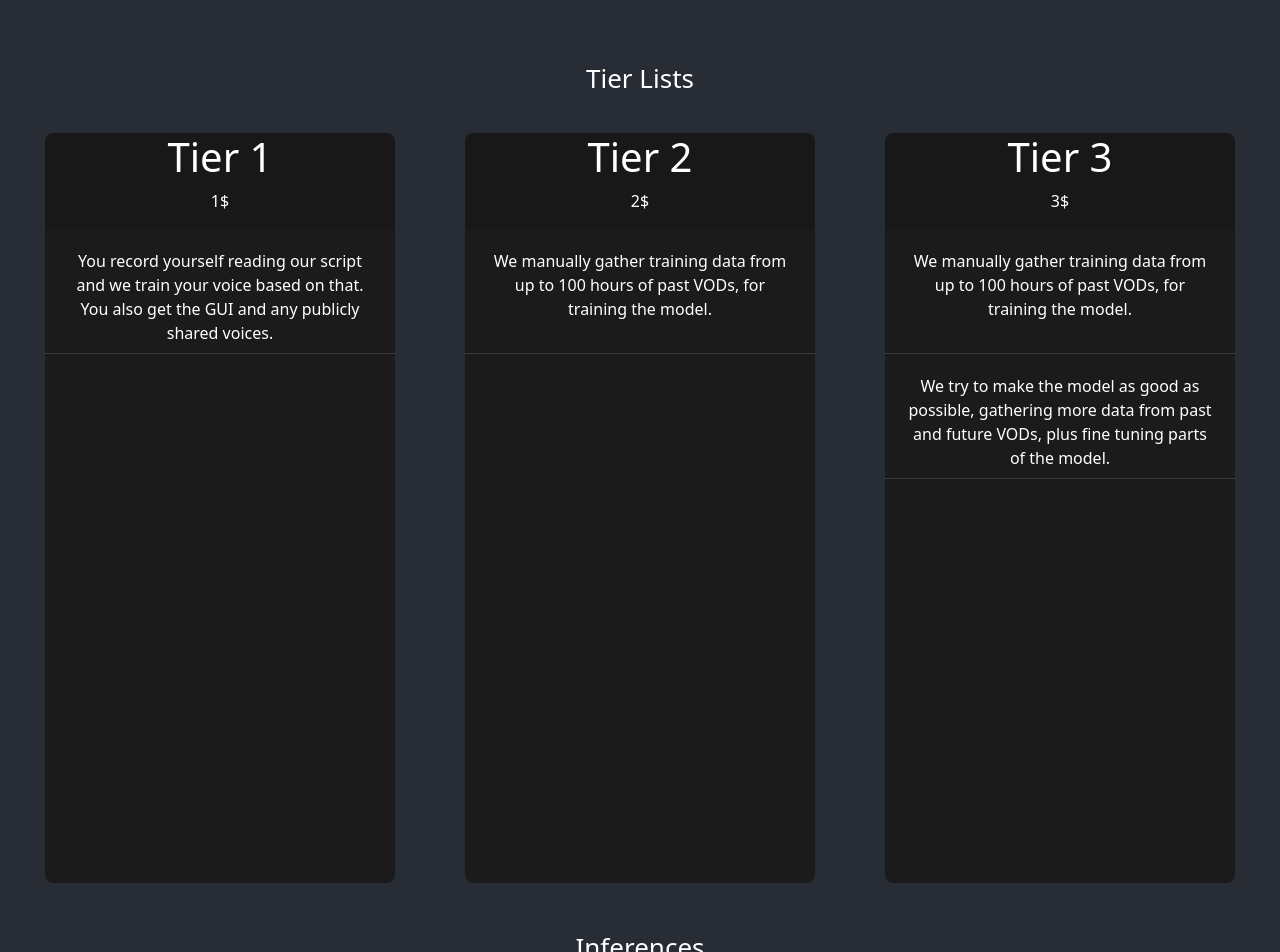
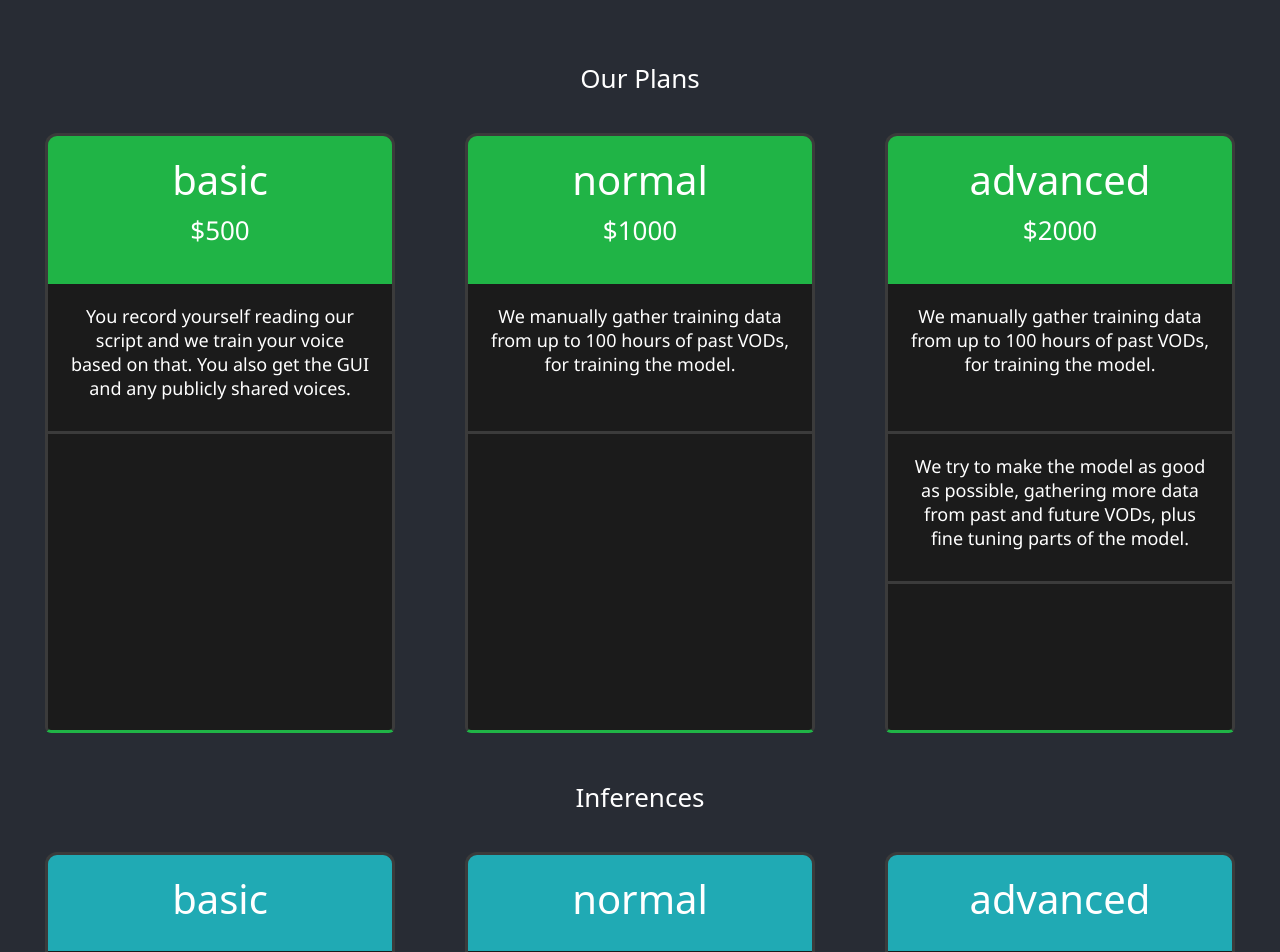
Before and after one commit to serg06/TTSLabs-Website, a React (Create React App) app: page / in a window 1280 px wide. Shown: the part 40-992 px from the top of the page. Built offline with nearby package versions, Linux system fonts and the light colour scheme.

Commit message:
tiers styling

```diff
--- a/src/App.js
+++ b/src/App.js
@@ -9,7 +9,7 @@ function App() {
     <div className="App">
       <header className="title">TTSLabs</header>
       <section className="TierList">
-        <header className="TierListHeader">Tier Lists</header>
+        <header className="TierListHeader">Our Plans</header>
         <TierList/>
       </section>
       <section className="InferenceTierList">
--- a/src/components/InferenceTierCard.jsx
+++ b/src/components/InferenceTierCard.jsx
@@ -6,7 +6,7 @@ class InferenceTier extends Component {
         return(
             <div className="InferenceTierCard">
                 <header className="InferenceTierCardHeader">
-                    <h1>{ this.props.tier_name }</h1>
+                    <h1 className="InferenceTierCardName">{ this.props.tier_name }</h1>
                 </header>
                 <div className="InferenceTierCardBody">
                     { this.props.inferences.map((inference, id) => <div className="InferenceTierCardText" key={ id }>{inference.name}<div className="InferenceTierCardPlayer"> <audio controls><source src={ inference.audio_url }></source></audio></div></div> )}
--- a/src/components/InferenceTierList.jsx
+++ b/src/components/InferenceTierList.jsx
@@ -6,14 +6,14 @@ class InferenceTierList extends Component
 {
     state = {
         tiers: [
-            {"id": 0, "tier_name": "Tier 1", "inferences": [
+            {"id": 0, "tier_name": "basic", "inferences": [
                                                             {"name": "Cyr", "audio_url": "https://www.dropbox.com/s/wtvq23d9dhtjmqa/cyr_inference.wav?dl=1"},
                                                             {"name": "Hasan", "audio_url": "https://www.dropbox.com/s/pqo7pjd6dbj16a9/hasan_inference.wav?dl=1"}]},
 
-            {"id": 1, "tier_name": "Tier 2", "inferences": [{"name": "Cyr", "audio_url": "https://www.dropbox.com/s/wtvq23d9dhtjmqa/cyr_inference.wav?dl=1"},
+            {"id": 1, "tier_name": "normal", "inferences": [{"name": "Cyr", "audio_url": "https://www.dropbox.com/s/wtvq23d9dhtjmqa/cyr_inference.wav?dl=1"},
                                                             {"name": "Hasan", "audio_url": "https://www.dropbox.com/s/pqo7pjd6dbj16a9/hasan_inference.wav?dl=1"}]},,
 
-            {"id": 2, "tier_name": "Tier 3", "inferences": [{"name": "Cyr", "audio_url": "https://www.dropbox.com/s/wtvq23d9dhtjmqa/cyr_inference.wav?dl=1"},
+            {"id": 2, "tier_name": "advanced", "inferences": [{"name": "Cyr", "audio_url": "https://www.dropbox.com/s/wtvq23d9dhtjmqa/cyr_inference.wav?dl=1"},
                                                             {"name": "Hasan", "audio_url": "https://www.dropbox.com/s/pqo7pjd6dbj16a9/hasan_inference.wav?dl=1"}]},,
         ]
     }
--- a/src/components/TierCard.jsx
+++ b/src/components/TierCard.jsx
@@ -6,11 +6,11 @@ class Tier extends Component {
         return(
             <div className="TierCard">
                 <header className="TierCardHeader">
-                    <h1>{ this.props.tier_name }</h1>
-                    <p>{ this.props.price }$</p>
+                    <h1 className="TierCardName">{ this.props.tier_name }</h1>
+                    <p className="TierCardPriceTag">${ this.props.price }</p>
                 </header>
                 <div className="TierCardBody">
-                    { this.props.descriptions.map((text, id) => <div key={ id } className="TierCardBodyLine">{ text }</div>) }
+                    { this.props.descriptions.map((text, id) => <div key={ id } className="TierCardText">{ text }</div>) }
                 </div>
             </div>
         )
--- a/src/components/TierList.jsx
+++ b/src/components/TierList.jsx
@@ -6,10 +6,10 @@ class TierList extends Component
 {
     state = {
         tiers: [
-            {"id": 0, "tier_name": "Tier 1", "price": 1, "descriptions": ["You record yourself reading our script and we train your voice based on that. You also get the GUI and any publicly shared voices."]},
-            {"id": 1, "tier_name": "Tier 2", "price": 2, "descriptions": [
+            {"id": 0, "tier_name": "basic", "price": 500, "descriptions": ["You record yourself reading our script and we train your voice based on that. You also get the GUI and any publicly shared voices."]},
+            {"id": 1, "tier_name": "normal", "price": 1000, "descriptions": [
                                                                      "We manually gather training data from up to 100 hours of past VODs, for training the model."]},
-            {"id": 2, "tier_name": "Tier 3", "price": 3, "descriptions": [
+            {"id": 2, "tier_name": "advanced", "price": 2000, "descriptions": [
                                                                      "We manually gather training data from up to 100 hours of past VODs, for training the model.",
                                                                      "We try to make the model as good as possible, gathering more data from past and future VODs, plus fine tuning parts of the model."]}
         ]
--- a/src/style.css
+++ b/src/style.css
@@ -34,27 +34,41 @@ body {
     display: flex;
     flex-direction: column;
     padding: 25px 35px 25px 35px;
-    min-height: 800px;
+    min-height: 650px;
     width: 500px;
 }
 
 .TierCardHeader {
-    background-color:rgb(24, 24, 24);
-    border-radius: 8px 8px 0px 0px;
+    background-color:rgb(32, 180, 70);
+    border-radius: 12px 12px 0px 0px;
     font-size: 16px;
+    padding: 20px;
+    border: 3px solid rgb(59, 59, 59);
+    border-bottom: none;
 }
 
 .TierCardBody {
     font-size: 24px;
     background-color:rgb(27, 27, 27);
-    border-radius: 0px 0px 8px 8px;
-    font-size: 16px;
+    border-radius: 0px 0px 6px 6px;
+    font: 18px "Segoe UI";
     height: 100%;
+    border-left: 3px solid rgb(59, 59, 59);
+    border-right: 3px solid rgb(59, 59, 59);
+    border-bottom: 3px solid rgb(32, 180, 70);
 }
 
-.TierCardBodyLine {
-    border-bottom: 1px solid rgb(59, 59, 59);
-    height: 125px;
+.TierCardName {
+    font: bold all-petite-caps 21px "Segoe UI";
+}
+
+.TierCardPriceTag {
+    font: 26px "Segoe UI";
+}
+
+.TierCardText {
+    border-bottom: 3px solid rgb(59, 59, 59);
+    min-height: 150px;
     padding: 20px;
     display: flex;
     text-align: center;
@@ -82,14 +96,21 @@ body {
     display: flex;
     flex-direction: column;
     padding: 25px 35px 25px 35px;
-    min-height: 800px;
+    min-height: 650px;
     width: 500px;
 }
 
+.InferenceTierCardName {
+    font: bold all-petite-caps 21px "Segoe UI";
+}
+
 .InferenceTierCardHeader {
-    background-color:rgb(24, 24, 24);
-    border-radius: 8px 8px 0px 0px;
+    background-color:rgb(32, 170, 180);
+    border-radius: 12px 12px 0px 0px;
     font-size: 16px;
+    padding: 20px;
+    border: 3px solid rgb(59, 59, 59);
+    border-bottom: none;
 }
 
 .InferenceTierCardBody {
@@ -98,12 +119,17 @@ body {
     border-radius: 0px 0px 8px 8px;
     font-size: 16px;
     height: 100%;
+    border-left: 3px solid rgb(59, 59, 59);
+    border-right: 3px solid rgb(59, 59, 59);
+    border-bottom: 3px solid rgb(32, 170, 180);
 }
 
 .InferenceTierCardText {
     height: 100px;
     text-align: center;
+    padding-top: 10px;
     font-size: 20px;
+    vertical-align: center;
 }
 
 .InferenceTierCardPlayer {
```
